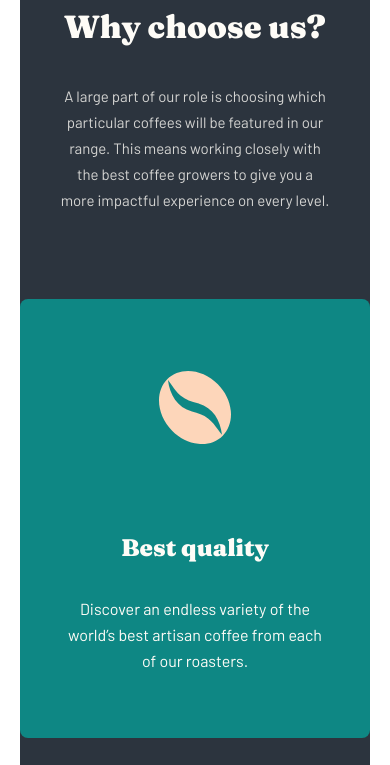
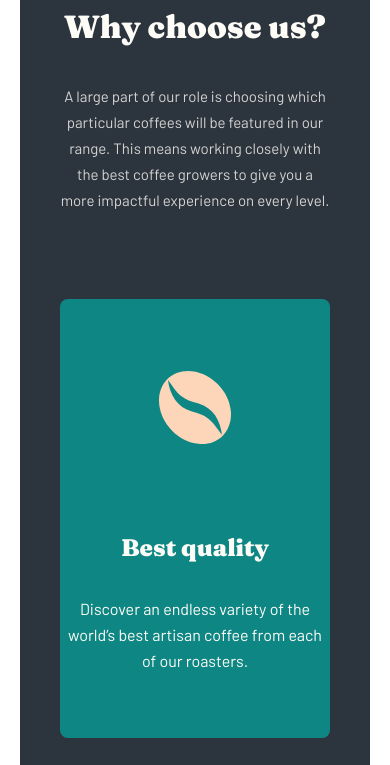
Before and after one commit to diyorbekkadamboyev/coffeeroaster-home-responsive, a plain HTML site: page index.html in a window 390 px wide. Shown: the part 3038-3803 px from the top of the page. Drawn offline with Linux system fonts and the light colour scheme.

Commit message:
initial commit

```diff
--- a/scss/blocks/_work.scss
+++ b/scss/blocks/_work.scss
@@ -145,3 +145,11 @@
 
     }
 }
+
+@media only screen and (max-width: 400px) {
+    .work {
+        &__box {
+            width: 270px;
+        }
+    }
+}
```
Also changed, not shown: css/main.css, 1 other file.
